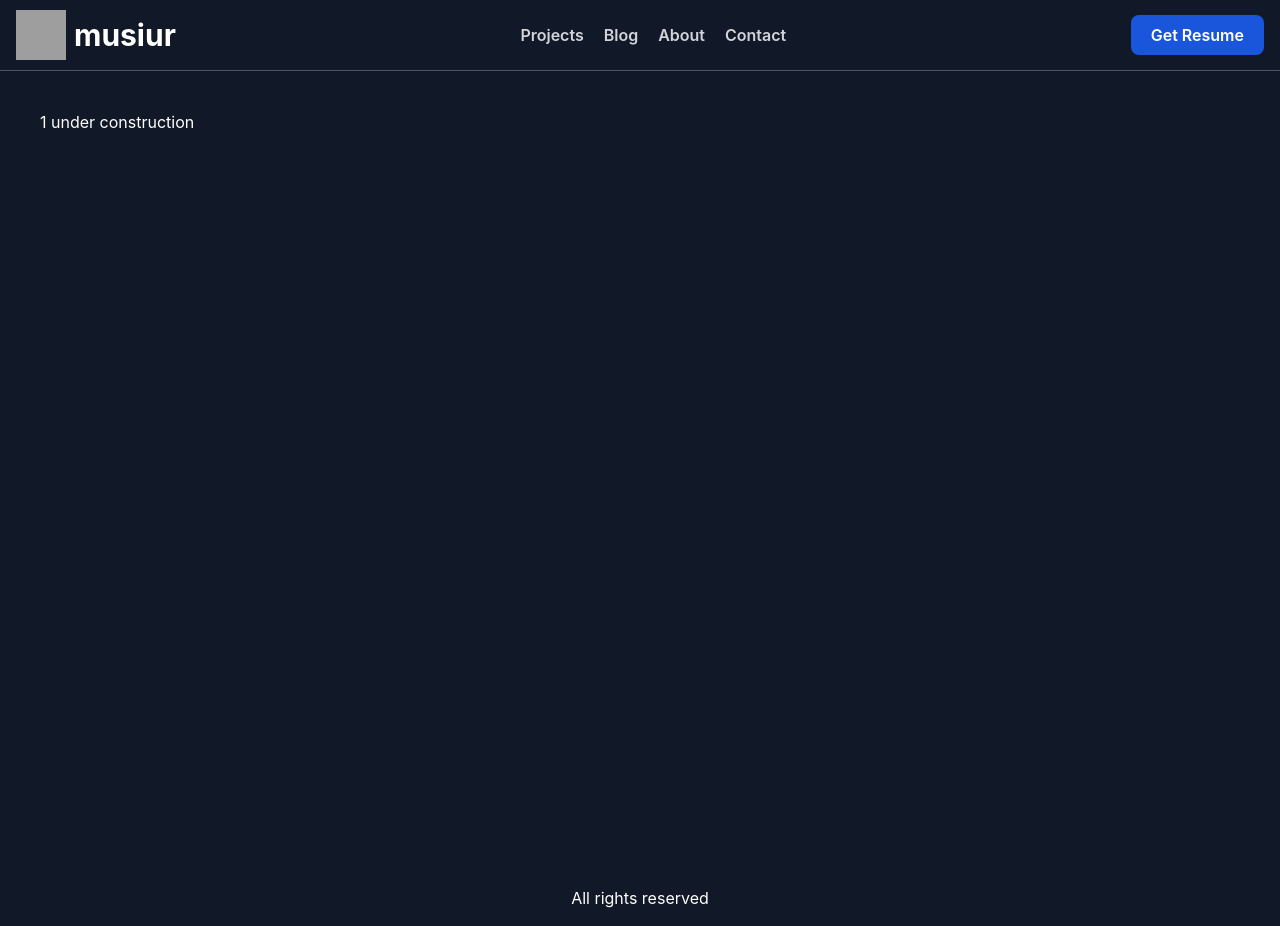
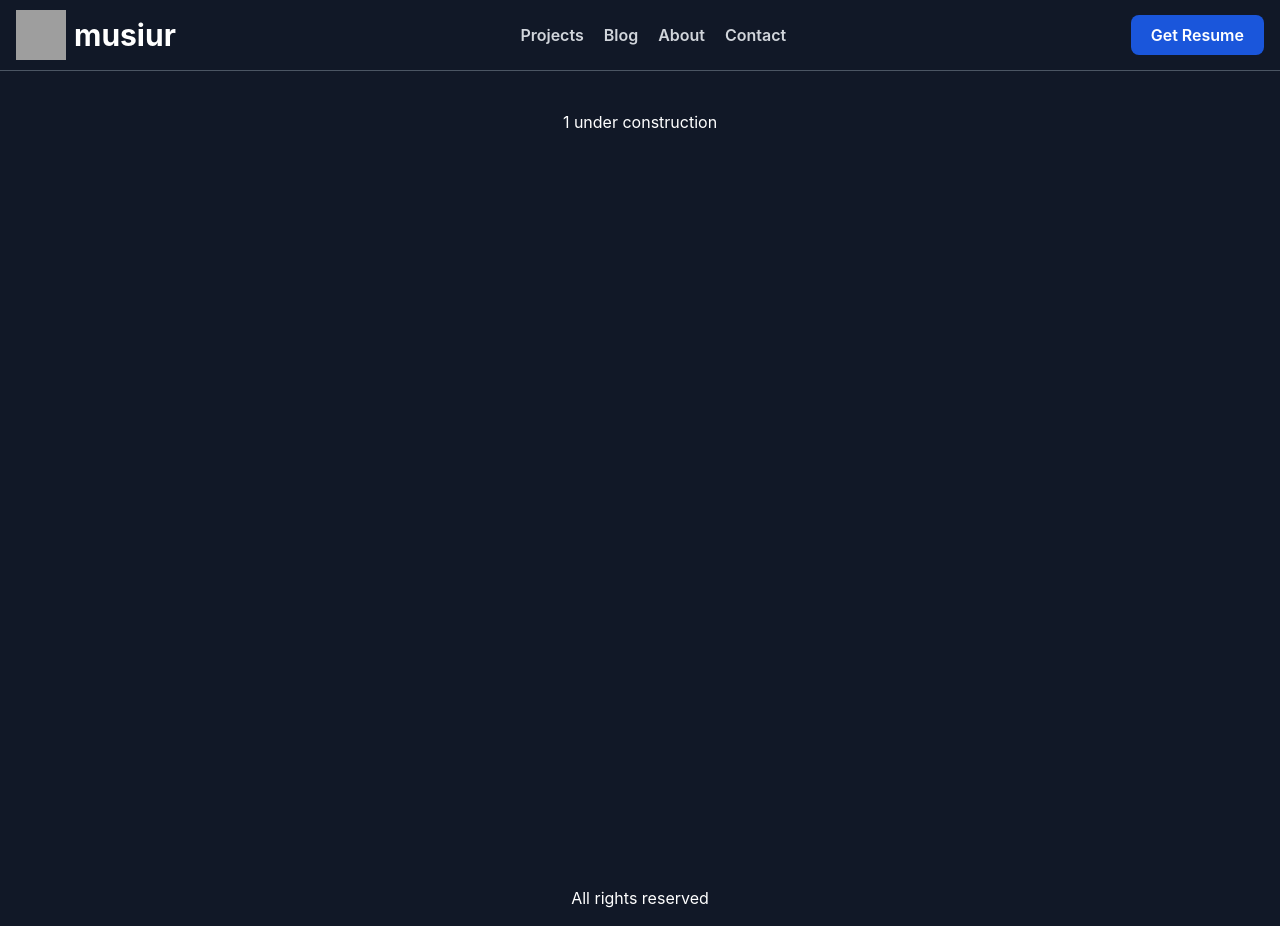
Before and after one commit to musiur/musiur-portfolio, a Next.js app: page /blog/1 in a window 1280 px wide. Built offline with nearby package versions, Linux system fonts and the light colour scheme; grey boxes are pictures that could not be loaded.

Commit message:
blog under construction message added to blogs and blog page

```diff
--- a/styles/pages/blogs/blog.scss
+++ b/styles/pages/blogs/blog.scss
@@ -2,5 +2,5 @@
 
 .blog__container {
     min-height: 100vh;
-    @apply bg-bg-dark text-white p-10;
+    @apply bg-bg-dark text-white text-center py-10;
 }
--- a/styles/pages/blogs/blogs.scss
+++ b/styles/pages/blogs/blogs.scss
@@ -2,5 +2,5 @@
 
 .blogs__container {
     min-height: 100vh;
-    @apply bg-bg-dark;
+    @apply bg-bg-dark text-white text-center py-10;
 }
```
